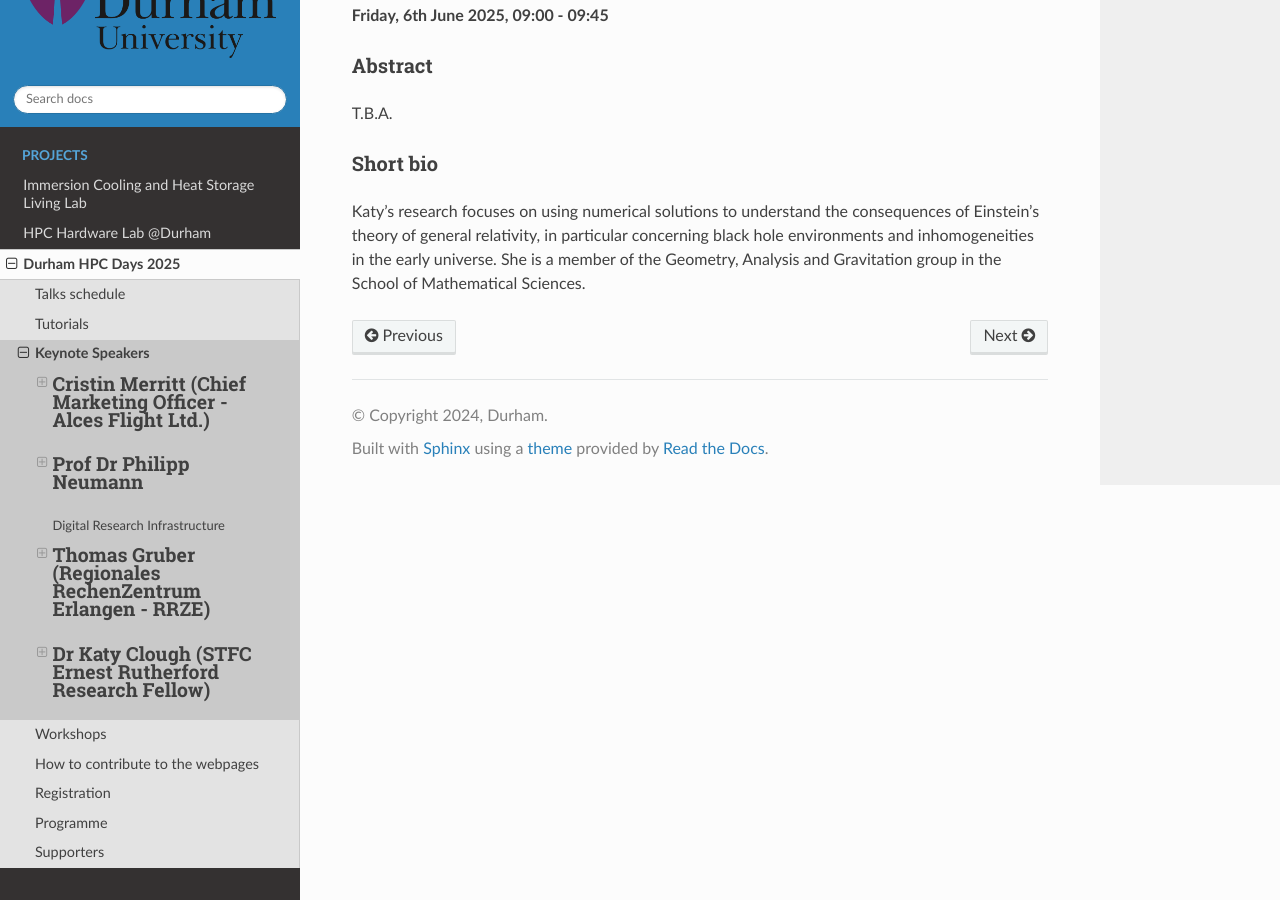
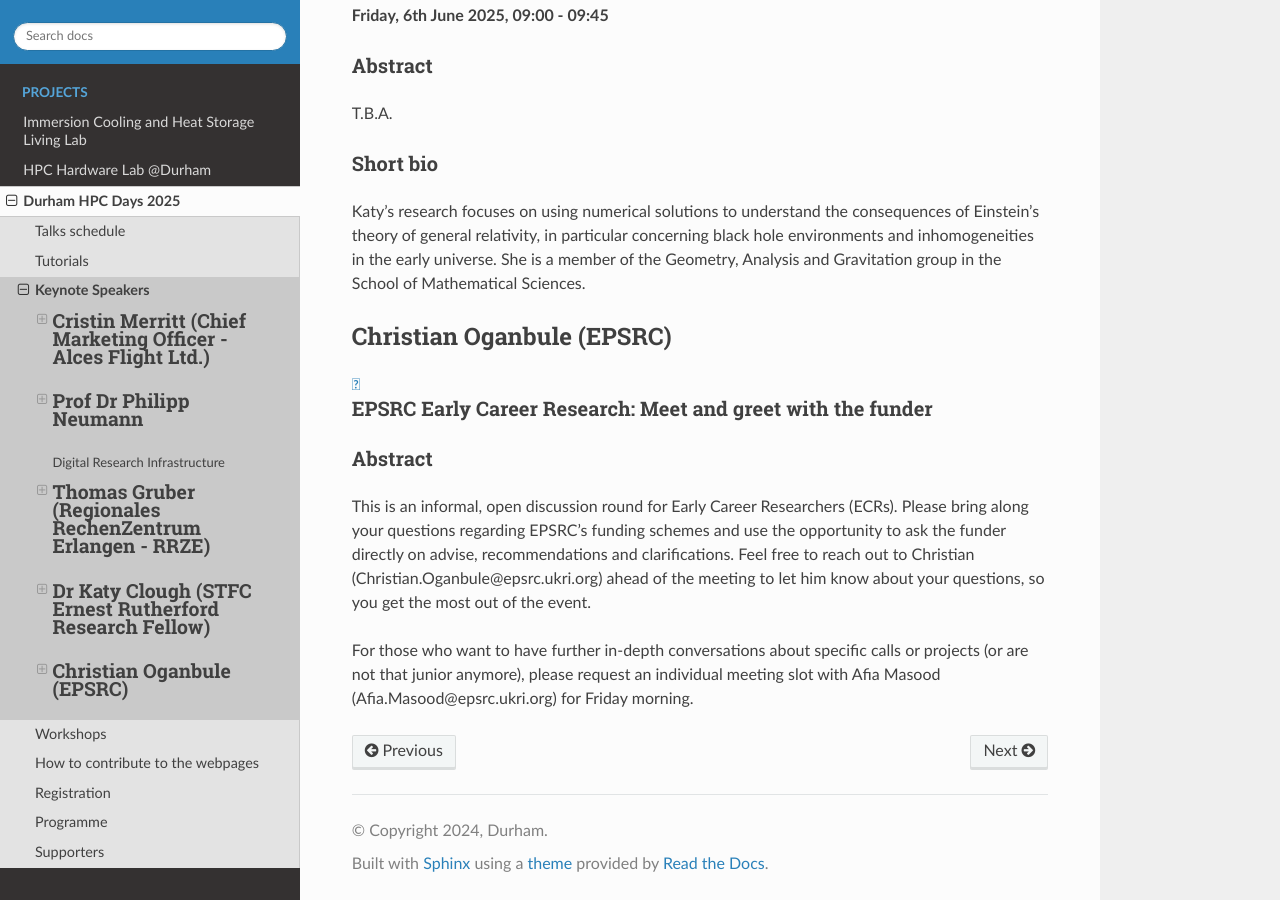
Before and after one commit to ilectra/durham, a Sphinx documentation site: the page built from docs/hpcdays/keynotes.md, in a window 1280 px wide and 900 px high, scrolled down 3670 px. Built offline with Sphinx 7.4.7 and the Read the Docs theme 3.1.0, drawn with Linux system fonts in a browser that asks for light colours.

Commit message:
Update keynotes.md

```diff
--- a/docs/hpcdays/keynotes.md
+++ b/docs/hpcdays/keynotes.md
@@ -113,3 +113,13 @@
 ### Short bio
 
 Katy's research focuses on using numerical solutions to understand the consequences of Einstein's theory of general relativity, in particular concerning black hole environments and inhomogeneities in the early universe. She is a member of the Geometry, Analysis and Gravitation group in the School of Mathematical Sciences.
+
+## <h2 id="meetandgreet">Christian Oganbule (EPSRC)</h2>
+
+### EPSRC Early Career Research: Meet and greet with the funder
+
+### Abstract
+
+This is an informal, open discussion round for Early Career Researchers (ECRs). Please bring along your questions regarding EPSRC's funding schemes and use the opportunity to ask the funder directly on advise, recommendations and clarifications. Feel free to reach out to Christian (Christian.Oganbule@epsrc.ukri.org) ahead of the meeting to let him know about your questions, so you get the most out of the event.
+
+For those who want to have further in-depth conversations about specific calls or projects (or are not that junior anymore), please request an individual meeting slot with Afia Masood (Afia.Masood@epsrc.ukri.org) for Friday morning.
```
